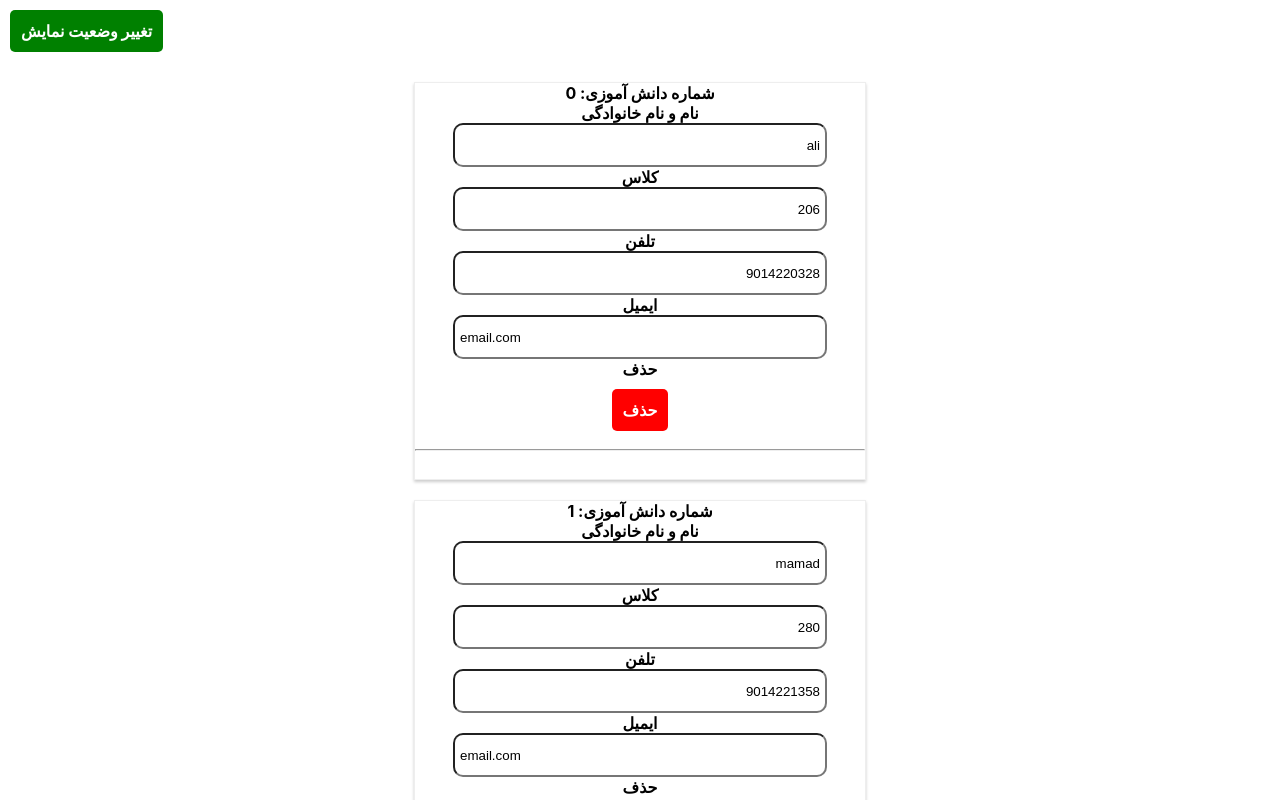
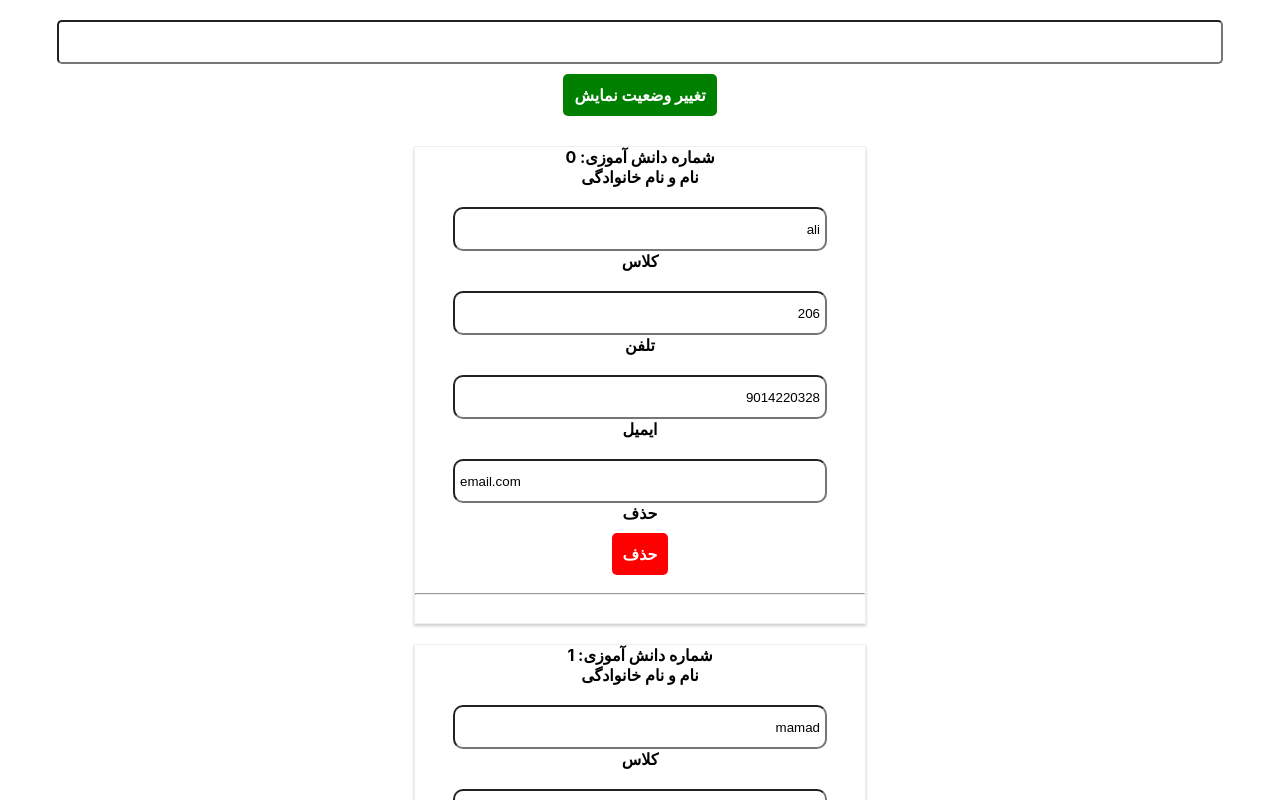
Before and after one commit to xandner/react-students, a React (Create React App) app: page / in a window 1280 px wide. Shown: the top 800 px of the page. Built offline with nearby package versions, Linux system fonts and the light colour scheme.

Commit message:
add search box

```diff
--- a/src/App.css
+++ b/src/App.css
@@ -27,6 +27,14 @@
 .App-link {
   color: #61dafb;
 }
+input{
+  width: 90%;
+  height: 30px;
+  border-radius: 5px;
+  padding: 5px;
+  direction: rtl;
+  margin-top: 20px;
+}
 
 @keyframes App-logo-spin {
   from {
--- a/src/App.js
+++ b/src/App.js
@@ -1,7 +1,8 @@
-import React, { useState } from 'react';
+import React, { useEffect, useState } from 'react';
 
 import Students from './components/students/students';
 import Button from './components/UI/button/button';
+import "./App.css"
 
 function App() {
   const [students, setStudents] = useState([
@@ -10,7 +11,21 @@ function App() {
     { id: 2, name: "taghi", classNumber: 201, phone: "9014226358", email: "email.com" },
     { id: 3, name: "akbar", classNumber: 220, phone: "9014229358", email: "email.com" },
   ])
+  const [arrayHolder,setArrayHolder]=useState([])
   const [toggle,setToggle]=useState(false)
+  const [searchBarValue,setSearchBarValue] = useState("")
+  useEffect(()=>{
+    setArrayHolder(students)
+  },[])
+  const searchFilterFunction=(event)=>{
+    const searched=arrayHolder.filter((item)=>{
+      return item.name.toUpperCase().indexOf(event.target.value.toUpperCase())>-1
+    })
+    console.log(event.target.value)
+    console.log(searched)
+    setStudents(searched)
+    setSearchBarValue(event.target.value)
+  }
   const nameChangeHandler = (event, id) => {
     const studentIndex = students.findIndex(student => student.id === id)
     const student = { ...students[studentIndex] }
@@ -69,6 +84,8 @@ function App() {
   }
   return (
     <div className="App">
+      <input type={"text"} value={searchBarValue} onChange={searchFilterFunction}></input>
+      <br/>
       <Button btnType={'success'} clicked={toggleHandler}>
         تغییر وضعیت نمایش
       </Button>
```
